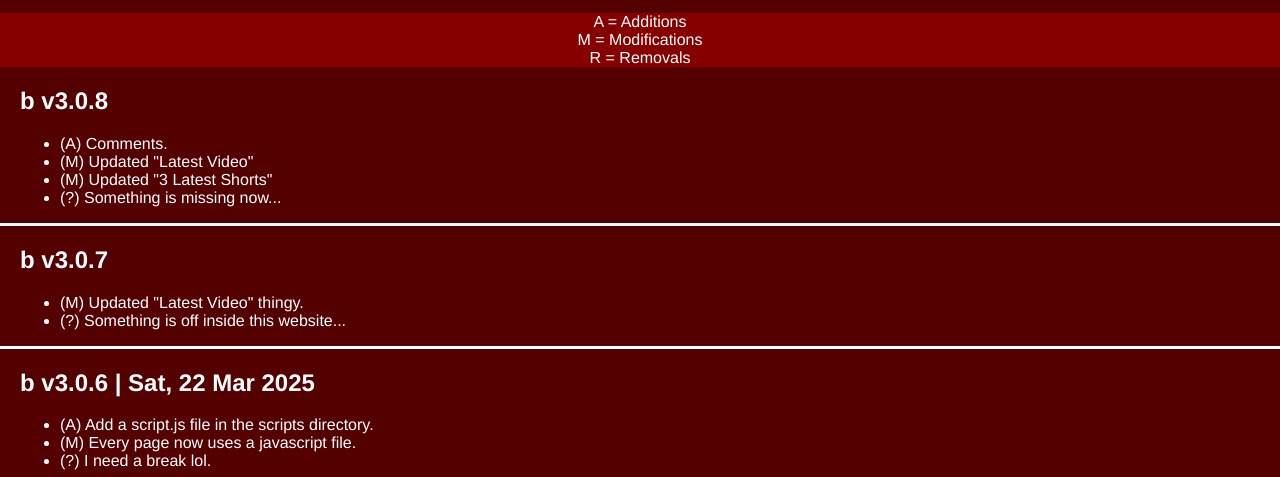
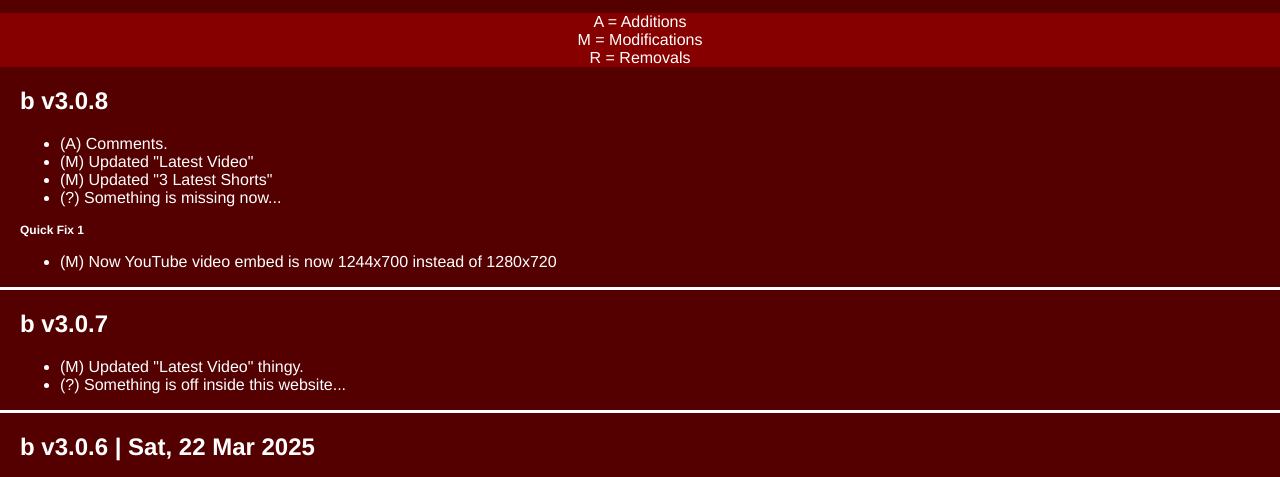
Before and after one commit to TrizGit/website-v3, a plain HTML site: page docs/changelogs.html in a window 1280 px wide. Shown: the part 270-747 px from the top of the page. Drawn offline with Linux system fonts and the light colour scheme.

Commit message:
b v3.0.8 | Quick Fix 1

```diff
--- a/docs/changelogs.html
+++ b/docs/changelogs.html
@@ -26,6 +26,14 @@
             <li>(M) Updated "Latest Video"</li>
             <li>(M) Updated "3 Latest Shorts"</li>
             <li>(?) Something is missing now...</li>
+        </ul>
+    </p>
+    <h3 class="side-margins">
+        Quick Fix 1
+    </h3>
+    <p class="side-margins">
+        <ul style="list-style-type: disc;" class="side-margins">
+            <li>(M) Now YouTube video embed is now 1244x700 instead of 1280x720</li>
         </ul>
     </p>
     <hr class="lineTM">
```
Also changed, not shown: docs/index.html (+2 -2 lines).
